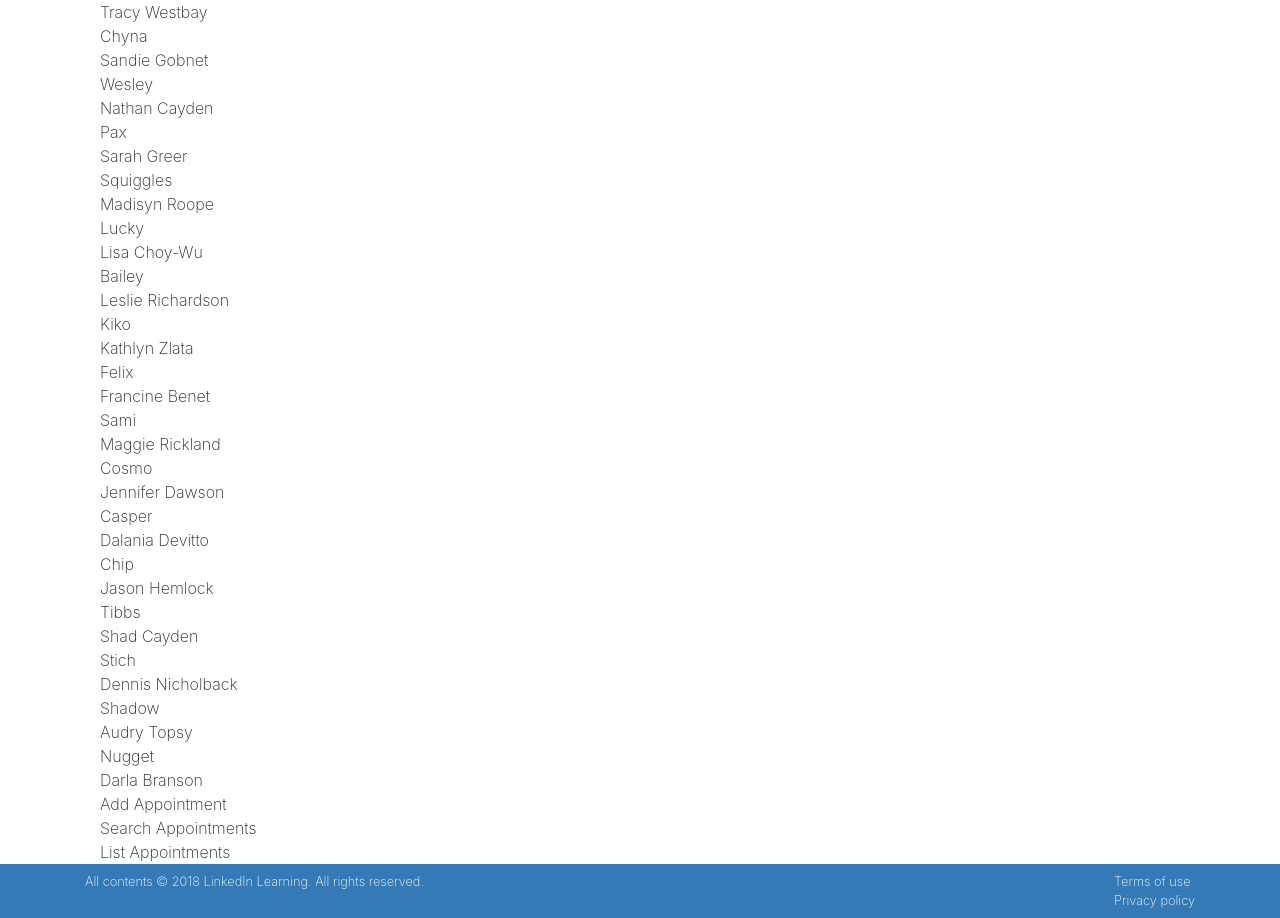
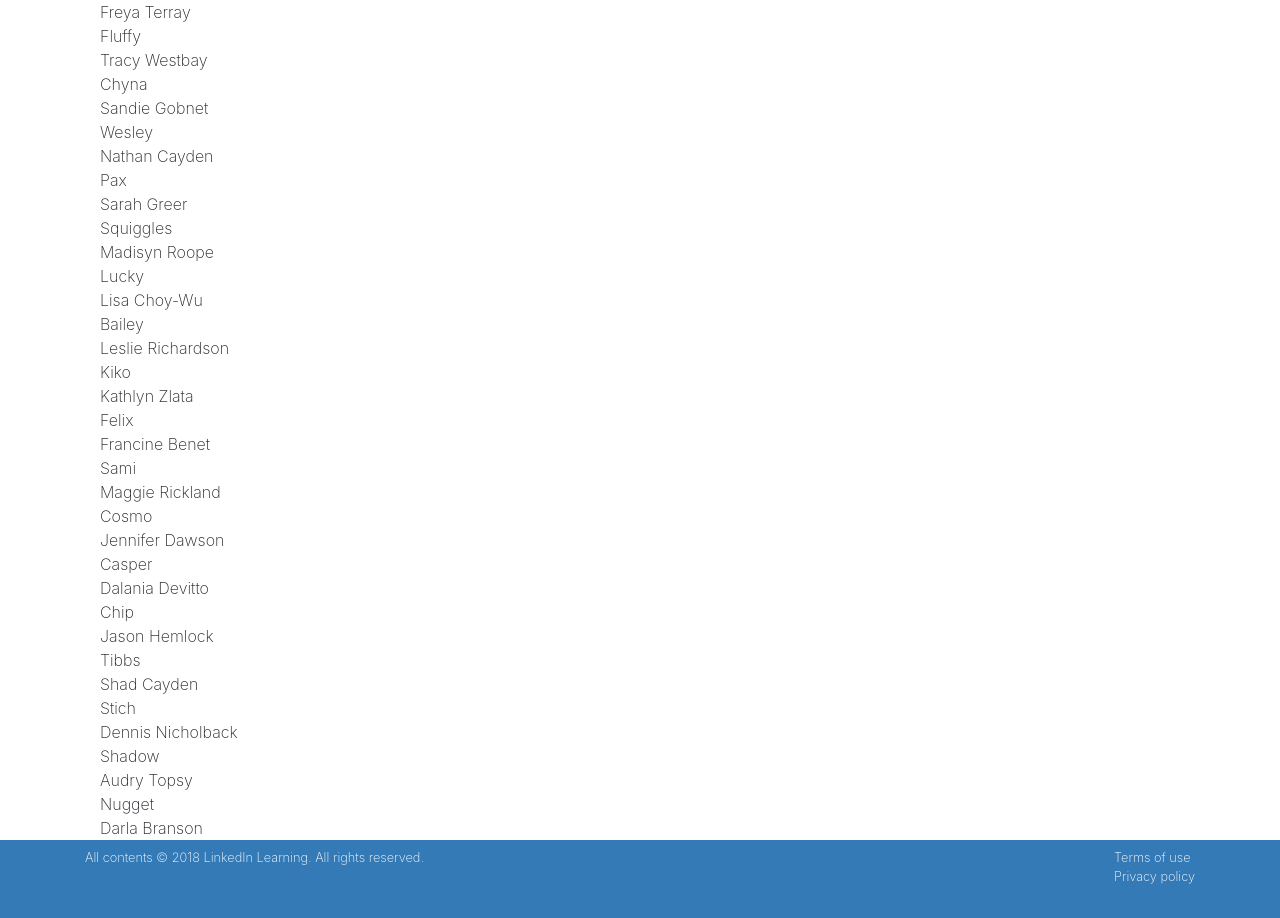
Before and after one commit to nkhalili/react-interface, a React (Create React App) app: page / in a window 1280 px wide. Shown: the part 461-1379 px from the top of the page. After the commit the page ends 1355 px from the top, so only its background shows below. Built offline with nearby package versions, Linux system fonts and the light colour scheme.

Commit message:
Listing appointments via props

```diff
--- a/src/components/App.js
+++ b/src/components/App.js
@@ -28,24 +28,15 @@ class App extends React.Component {
   }
 
   render(){
-
-    const listItems = this.state.myAppointments.map(item => (
-      <div>
-        <div>{item.petName}</div>
-        <div>{item.ownerName}</div>
-      </div>
-    ))
-
     return (
       <main className="page bg-white" id="petratings">
         <div className="container">
           <div className="row">
             <div className="col-md-12 bg-white">
               <div className="container">
-                { listItems }
                 <AddAppointments />
                 <SearchAppointments />
-                <ListAppointments />
+                <ListAppointments appointments={this.state.myAppointments} />
               </div>
             </div>
           </div>
--- a/src/components/ListAppointments.js
+++ b/src/components/ListAppointments.js
@@ -2,9 +2,15 @@ import React, { Component } from 'react'
 
 class ListAppointments extends Component {
   render() {
-    return (
-      <div>List Appointments</div>
-    )
+
+    const listItems = this.props.appointments.map(item => (
+      <div>
+        <div>{item.petName}</div>
+        <div>{item.ownerName}</div>
+      </div>
+    ))
+
+    return listItems
   }
 }
 
```
